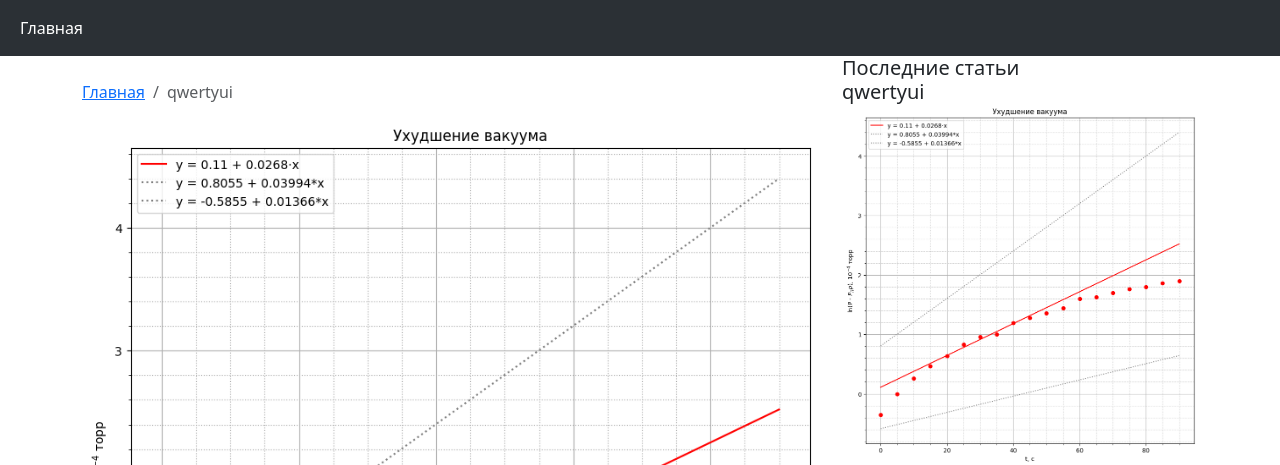
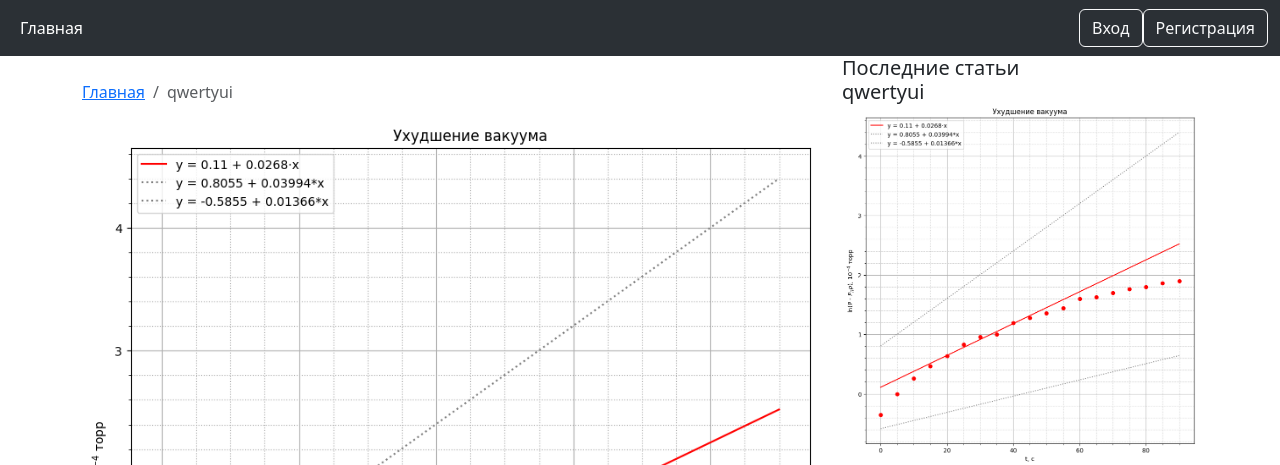
Before and after one commit to aapetrakova/blog, a Django app: a page that uses tp_project_spring2024/blog/templates/blog/block/navbar.html in a window 1280 px wide. Shown: the top 465 px of the page. Run offline with Django 5.2, Linux system fonts and the light colour scheme; data comes from the database, SQL or seed files in the repository; some libraries are stand-ins or nearby versions.

Commit message:
Add login, logout and registration buttons to the navigation bar

```diff
--- a/tp_project_spring2024/blog/templates/blog/block/navbar.html
+++ b/tp_project_spring2024/blog/templates/blog/block/navbar.html
@@ -8,6 +8,12 @@
                   <div class="navbar-nav me-auto mb-2 mb-lg-0">
                       <a class="nav-link active" aria-current="page" href="{% url 'main_page' %}">Главная</a>
                   </div>
+                  {% if user.is_authenticated %}
+                    <a href="{% url 'logout' %}" class="btn btn-outline-light">Выход</a>
+                  {% else %}
+                    <a href="{% url 'login' %}" class="btn btn-outline-light mr-2">Вход</a>
+                    <a href="{% url 'register' %}" class="btn btn-outline-light mr-2">Регистрация</a>
+                  {% endif %}
             </div>
           </div>
       </nav>
```
